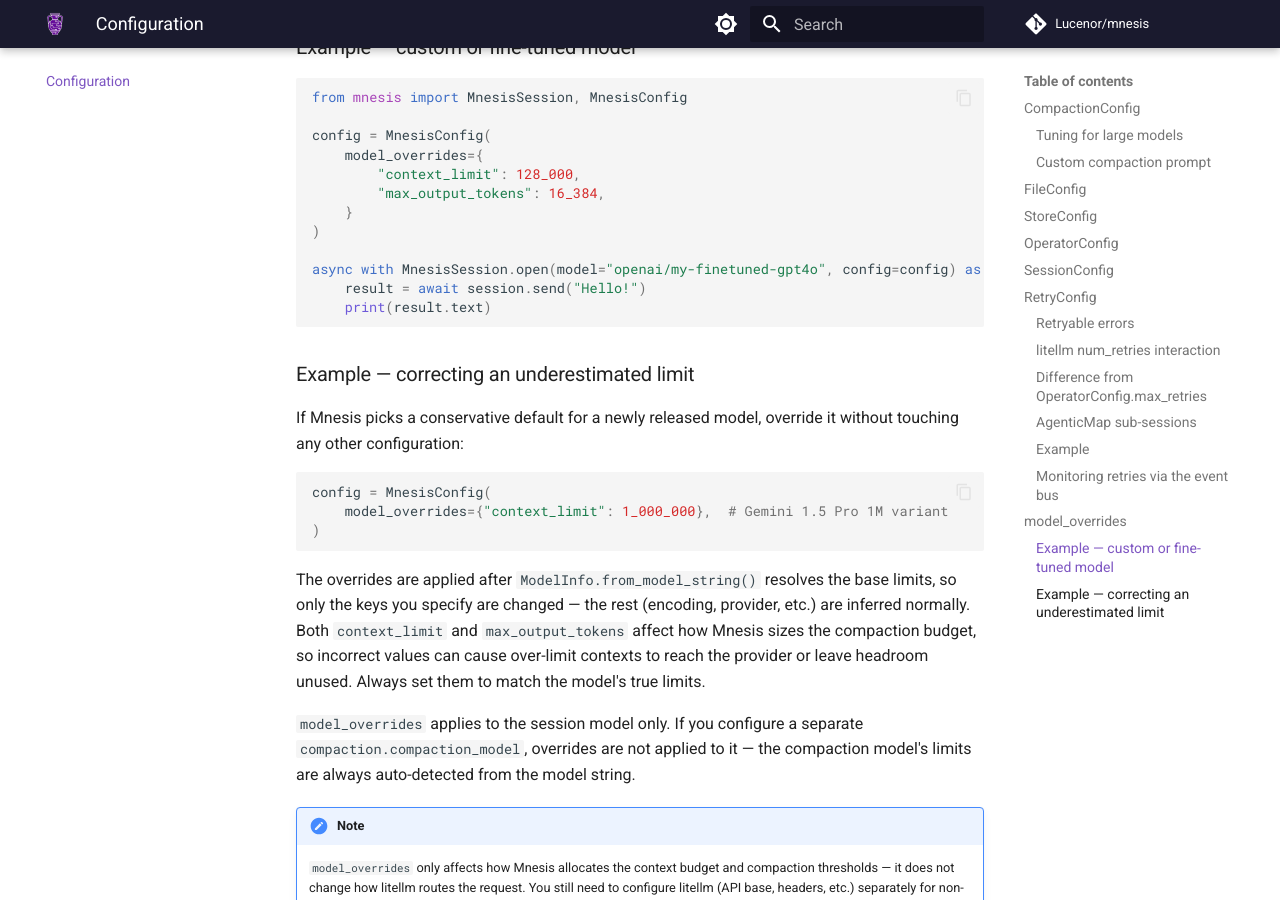
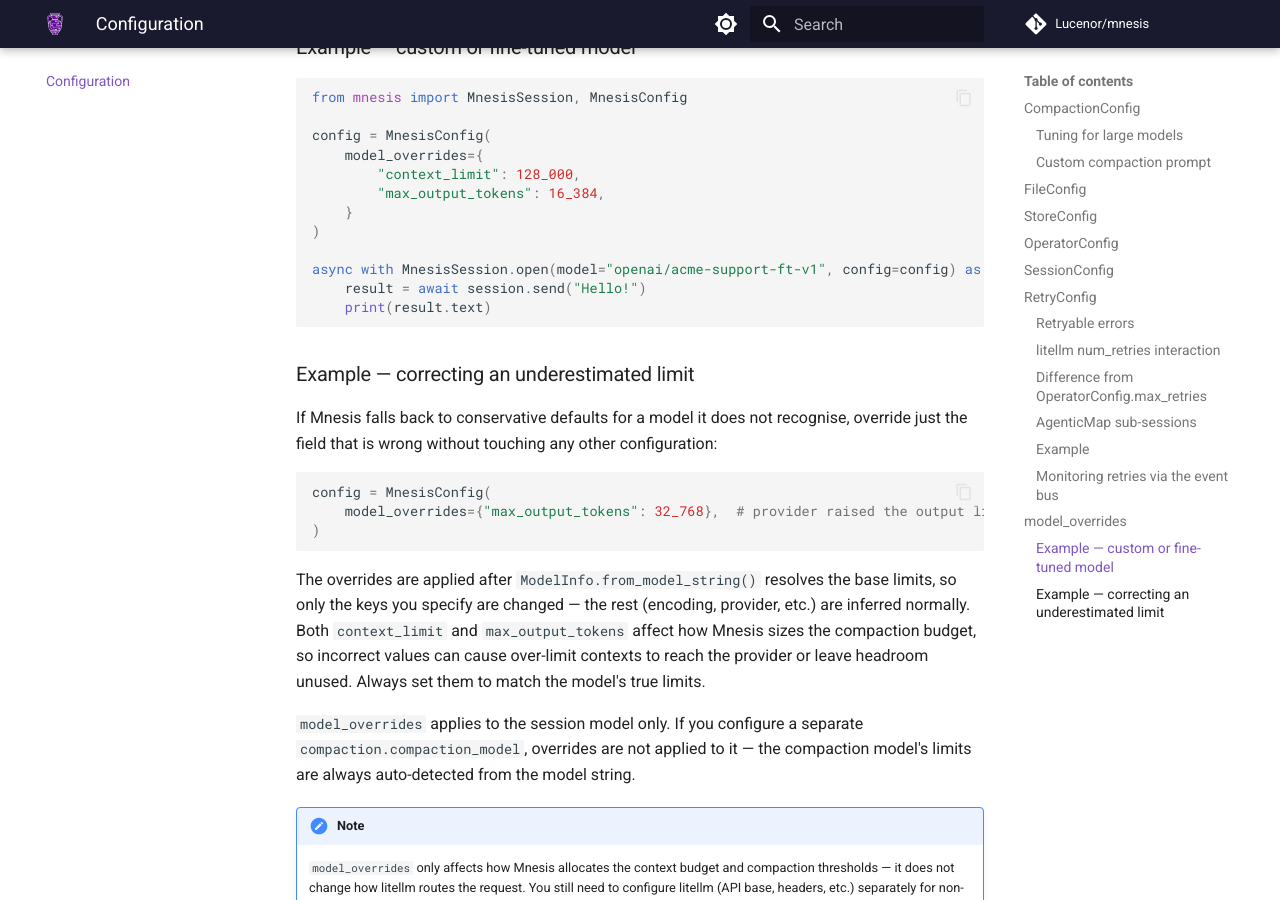
Before and after one commit to Lucenor/mnesis, an MkDocs documentation site: the page built from docs/configuration.md, in a window 1280 px wide and 900 px high, scrolled down 6009 px. Built offline with MkDocs 1.6.1 and Material for MkDocs 9.7.7, drawn with Linux system fonts in a browser that asks for light colours; comment, search, counter and statistics services are not loaded.

Commit message:
docs: fix model_overrides examples to use unrecognised model strings
- Replace openai/my-finetuned-gpt4o with openai/acme-support-ft-v1 in
  both configuration.md and providers.md — the gpt4o substring matches
  ModelInfo.from_model_string()'s GPT-4o heuristic, making the override
  a no-op and defeating the example's purpose
- Replace the Gemini 1.5 Pro context_limit=1_000_000 underestimated-limit
  example with max_output_tokens=32_768 override — Gemini already gets
  1_000_000 auto-detected, so the previous example showed no real override
- Switch providers.md custom-model example from open() to create() for
  consistency with the rest of the page

````diff
--- a/docs/configuration.md
+++ b/docs/configuration.md
@@ -213,19 +213,19 @@ config = MnesisConfig(
     }
 )
 
-async with MnesisSession.open(model="openai/my-finetuned-gpt4o", config=config) as session:
+async with MnesisSession.open(model="openai/acme-support-ft-v1", config=config) as session:
     result = await session.send("Hello!")
     print(result.text)
 ```
 
 ### Example — correcting an underestimated limit
 
-If Mnesis picks a conservative default for a newly released model, override it
-without touching any other configuration:
+If Mnesis falls back to conservative defaults for a model it does not recognise,
+override just the field that is wrong without touching any other configuration:
 
 ```python
 config = MnesisConfig(
-    model_overrides={"context_limit": 1_000_000},  # Gemini 1.5 Pro 1M variant
+    model_overrides={"max_output_tokens": 32_768},  # provider raised the output limit
 )
 ```
 
````
Also changed, not shown: docs/providers.md (+2 -2 lines).
